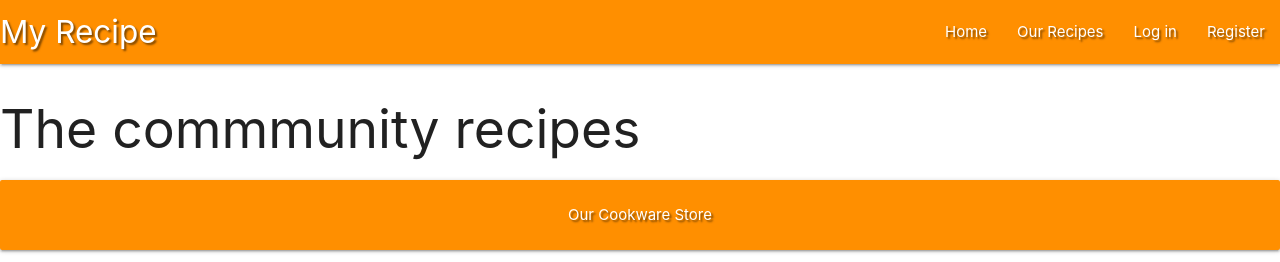
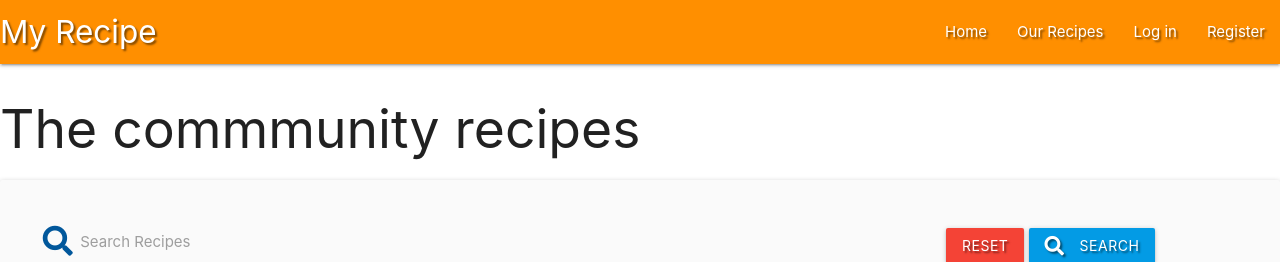
Before and after one commit to gersonvj/My-Recipe, a Flask app: page /get_ingredients in a window 1280 px wide. Shown: the top 262 px of the page. Run offline with Flask 2, Linux system fonts and the light colour scheme; data that the repository does not hold is empty; some libraries are stand-ins or nearby versions.

Commit message:
search form and buttons

```diff
--- a/app.py
+++ b/app.py
@@ -154,6 +154,13 @@ def edit_recipe(recipe_id):
     return render_template("edit_recipe.html", recipe=recipe, categories=categories)
 
 
+@app.route("/search", methods=["GET", "POST"])
+def search():
+    query = request.form.get("query")
+    recipe = list(mongo.db.ingredients.find({"$text": {"$search": query}}))
+    return render_template("ingredients.html", recipe=recipe)
+
+
 if __name__ == "__main__":
     app.run(host=os.environ.get("IP"),
             port=int(os.environ.get("PORT")),
--- a/templates/ingredients.html
+++ b/templates/ingredients.html
@@ -2,6 +2,25 @@
 {% block content %}
 
     <h2> The commmunity recipes</h2>
+
+
+    <div class="row card-panel grey lighten-5">
+        <form action="{{ url_for('search') }}" method="post" class="col s12">
+            <div class="row valign-wrapper center-align">
+                <div class="input-field col s12 m8">
+                    <i class="fas fa-search prefix light-blue-text text-darken-4"></i>
+                    <input type="text" name="query" id="query" minlength="3" class="validate" required>
+                    <label for="query">Search Recipes</label>
+                </div>
+                <div class="col s12 m4">
+                    <a href="{{ url_for('get_ingredients') }}" class="red btn text-shadow">Reset</a>
+                    <button type="submit" class="light-blue darken-1 btn text-shadow">
+                        <i class="fas fa-search left"></i> Search
+                    </button>
+                </div>
+            </div>
+        </form>
+    </div>
 
     {% for ingredient in ingredients %}
     <div class="row">
```
